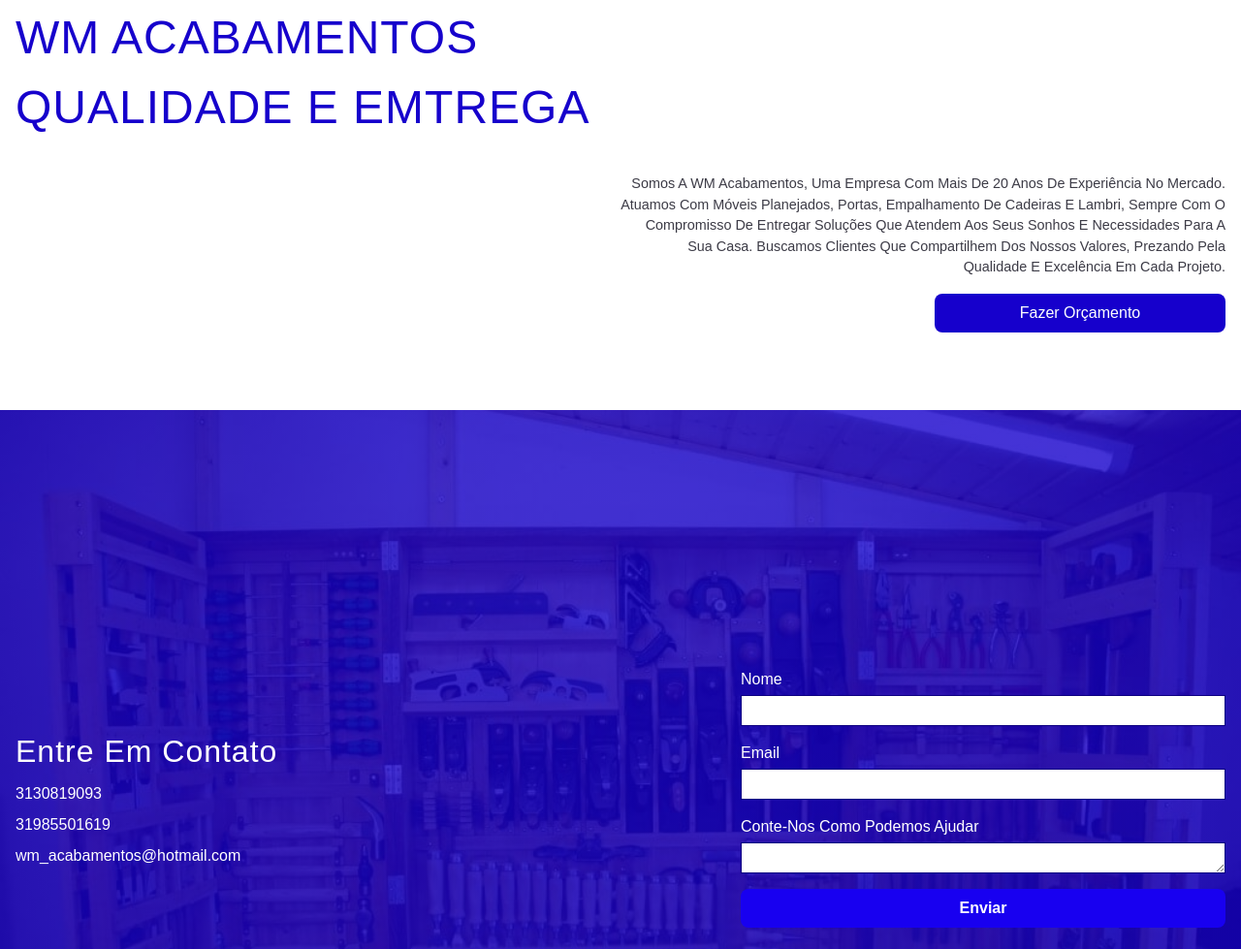
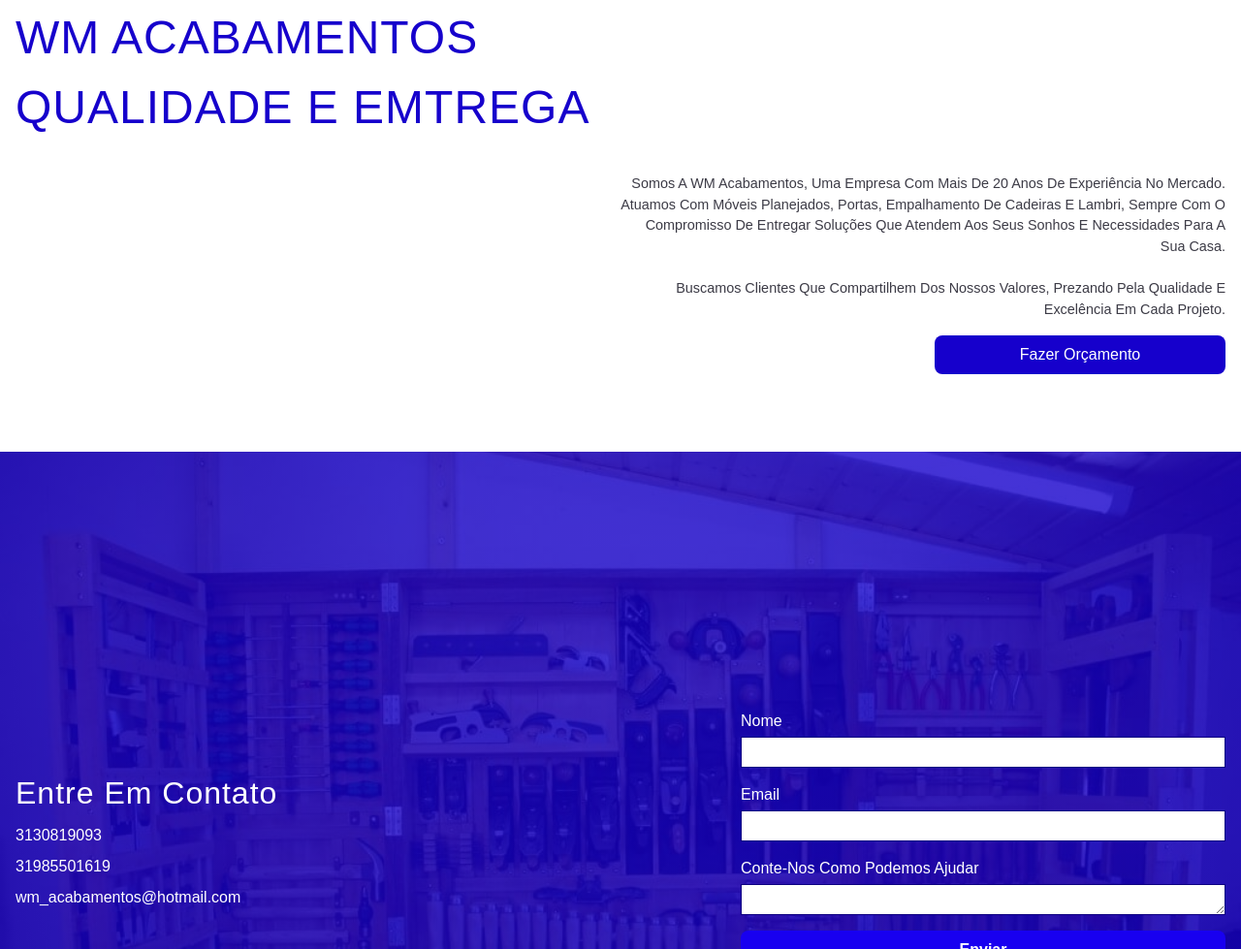
Before and after one commit to Windisley/WM-Acabamentos, a website: page index.html in a window 1280 px wide. Shown: the part 1701-2680 px from the top of the page at 97% size. Drawn offline with nearby package versions, Linux system fonts and the light colour scheme; files that its build step writes are made by us from their sources; a script that the page names is missing.

Commit message:
Adicionando <br>

```diff
--- a/index.html
+++ b/index.html
@@ -282,6 +282,7 @@
                                  w-[300px] h-[300px]
                                  rounded-full flex items-center
                                  justify-center overflow-hidden p-2
+
                                 ">
                                     <img src="/public/assets/img/empalhamento_cadeiras-sc.jpg"
                                         alt="Empalhamento de cadeiras" class="
@@ -330,11 +331,11 @@
                              items-end gap-4 ease-in-out duration-300 opacity-0 translate-y-2/4
                             " data-quemsomos>
                                 <p class="
-                                 text-paragraphlw text-end
+                                 text-paragraphlw text-right
                                  min750:w-2/4 min300:w-[85%]
                                 ">
                                     Somos a WM Acabamentos, uma empresa com mais de 20 anos de experiência no mercado. Atuamos com móveis planejados, portas, empalhamento de cadeiras e lambri,
-                                    sempre com o compromisso de entregar soluções que atendem aos seus sonhos e necessidades para a sua casa.
+                                    sempre com o compromisso de entregar soluções que atendem aos seus sonhos e necessidades para a sua casa. <br> <br>
                                     Buscamos clientes que compartilhem dos nossos valores, prezando pela qualidade e excelência em cada projeto.
                                 </p>
                                 <a href="https://wa.me/3130819093" target="_blank" class="
```
Also changed, not shown: src/output.css.
